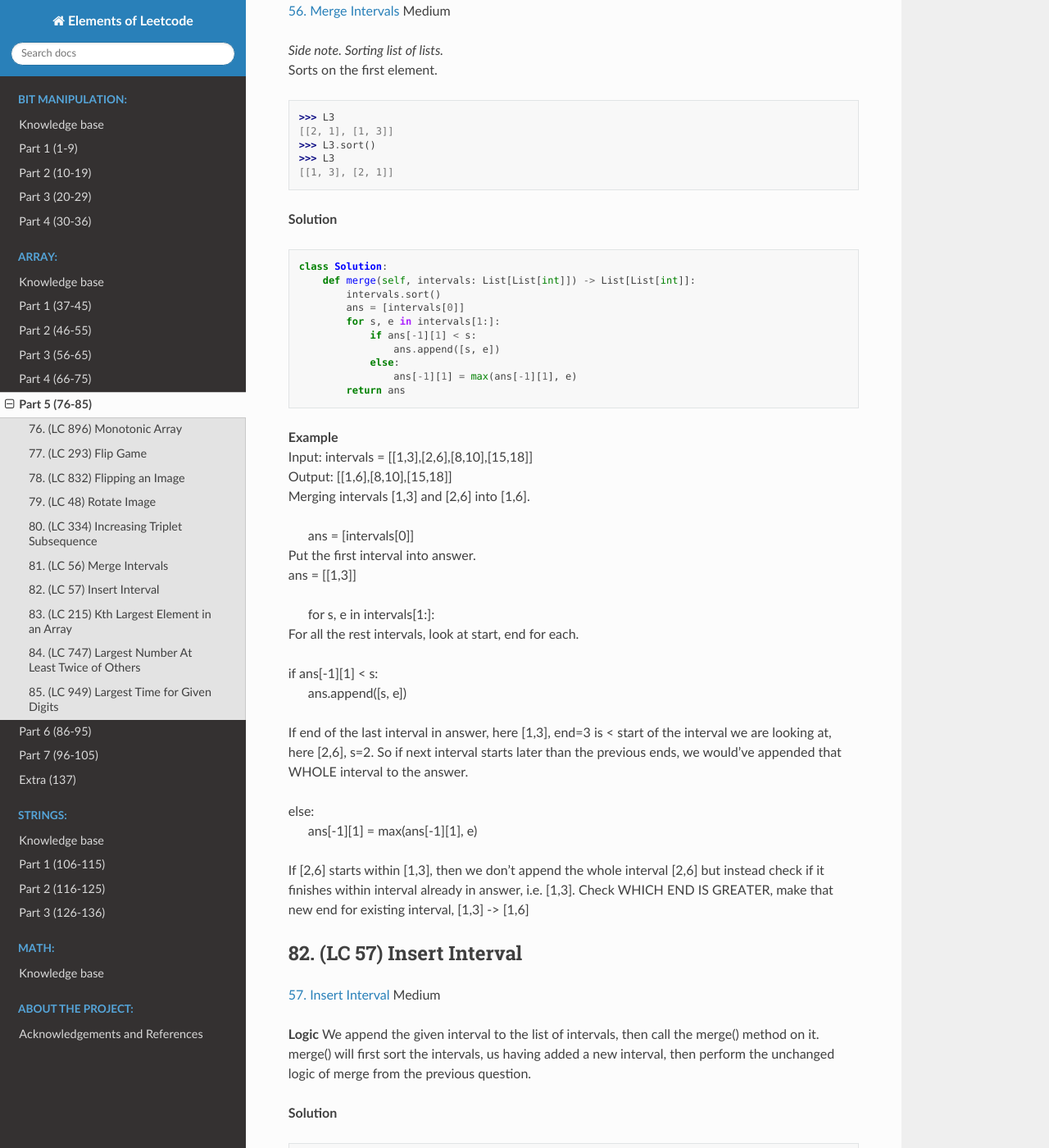
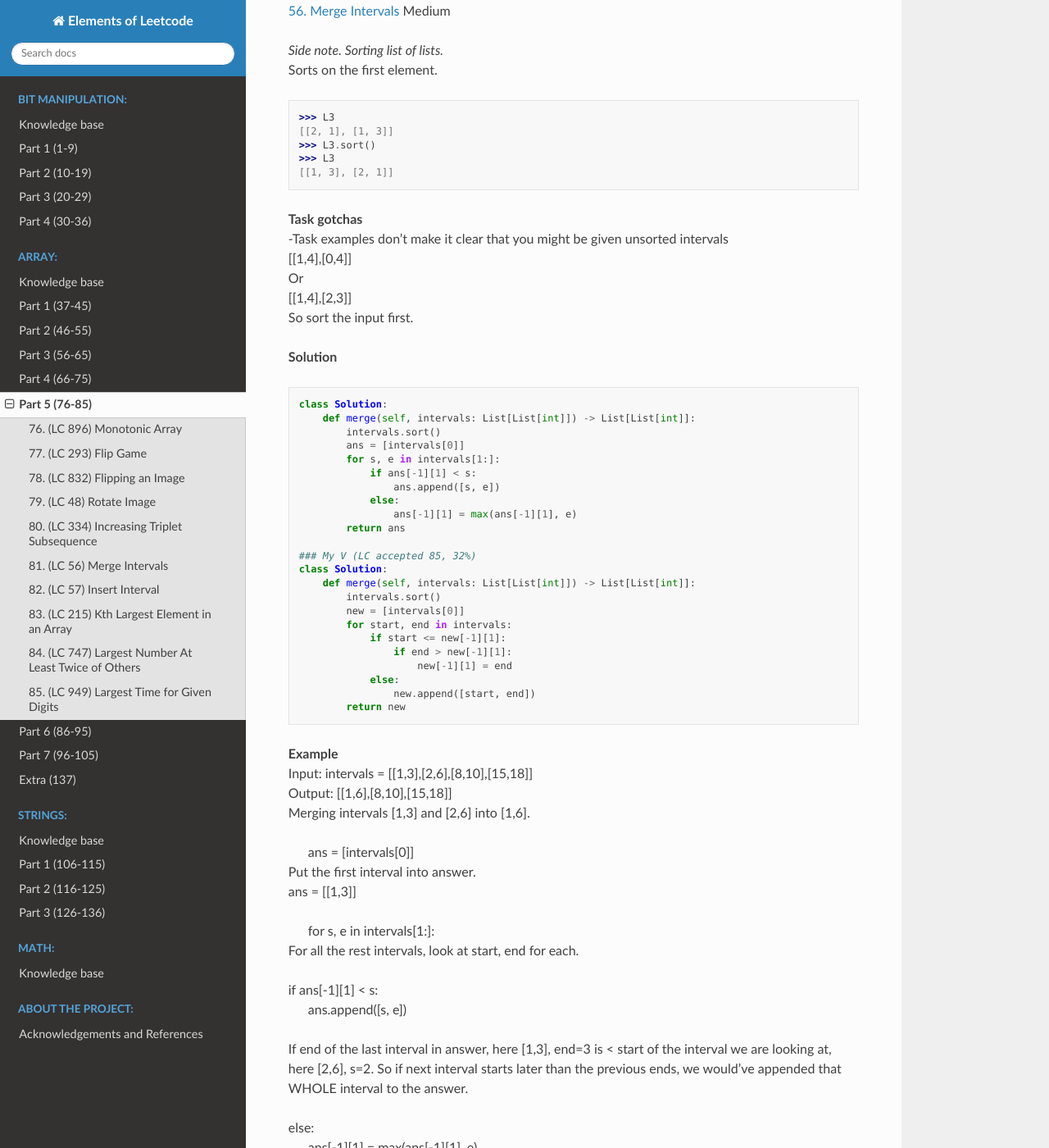
Before and after one commit to kkvero/elements_of_leetcode, a Sphinx documentation site: the page built from docs/source/array/array_5.rst, in a window 1280 px wide and 1400 px high, scrolled down 5709 px. Shown: the whole window at 82% size. Built offline with Sphinx 7.4.7 and the Read the Docs theme 2.0.0, drawn with Linux system fonts in a browser that asks for light colours.

Commit message:
update 45: edit q81

```diff
--- a/docs/source/array/array_5.rst
+++ b/docs/source/array/array_5.rst
@@ -309,6 +309,14 @@ Medium
 >>> L3
 [[1, 3], [2, 1]]
 
+
+| **Task gotchas**
+| -Task examples don't make it clear that you might be given unsorted intervals
+| [[1,4],[0,4]]
+| Or
+| [[1,4],[2,3]]
+| So sort the input first.
+
 **Solution** ::
 
     class Solution:
@@ -321,6 +329,19 @@ Medium
                 else:
                     ans[-1][1] = max(ans[-1][1], e)
             return ans
+
+    ### My V (LC accepted 85, 32%)
+    class Solution:
+        def merge(self, intervals: List[List[int]]) -> List[List[int]]:
+            intervals.sort()
+            new = [intervals[0]]
+            for start, end in intervals:
+                if start <= new[-1][1]:
+                    if end > new[-1][1]:
+                        new[-1][1] = end
+                else:
+                    new.append([start, end])
+            return new
 
 | **Example**
 | Input: intervals = [[1,3],[2,6],[8,10],[15,18]]
```
Also changed, not shown: 5 other files.
